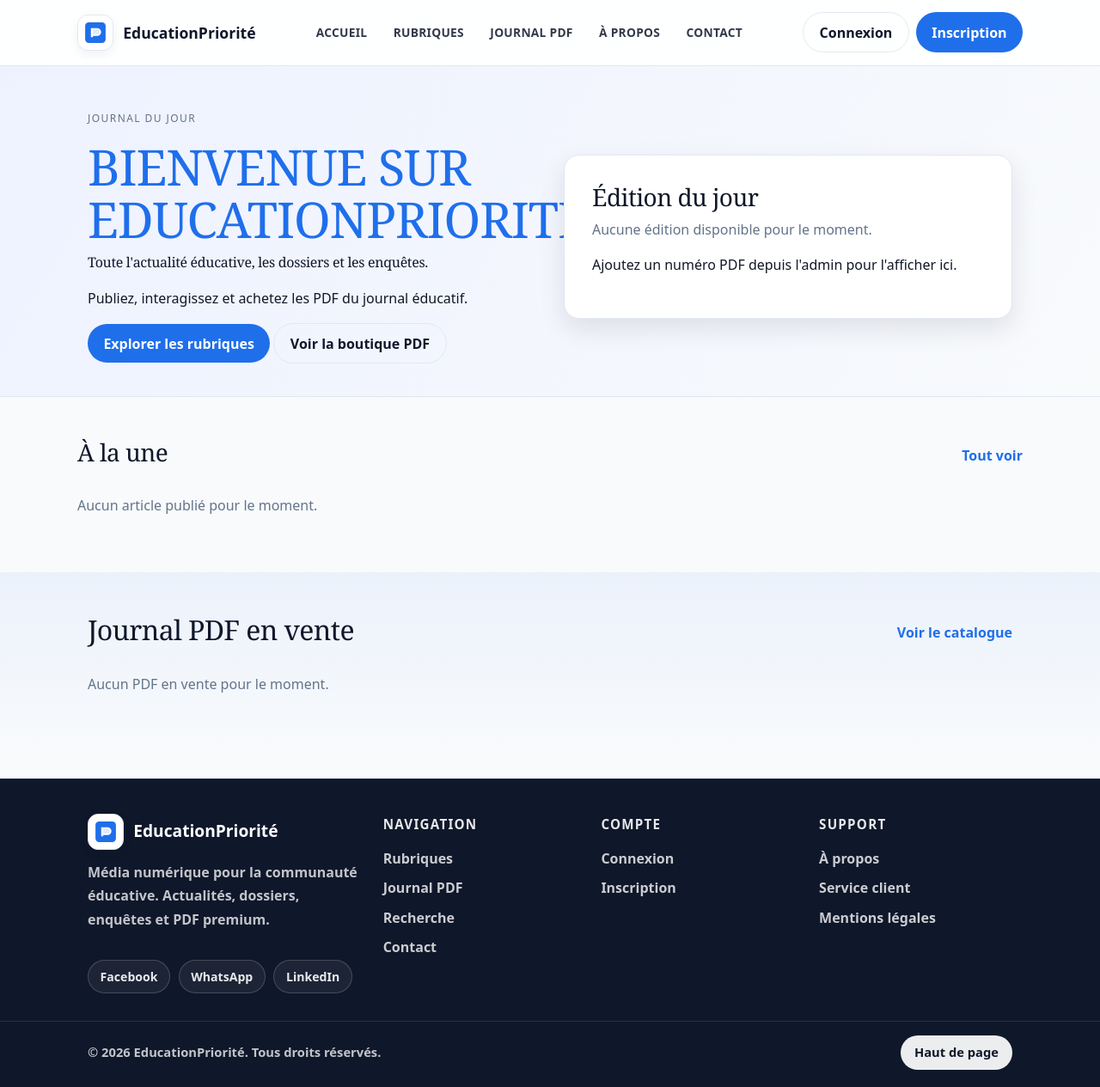
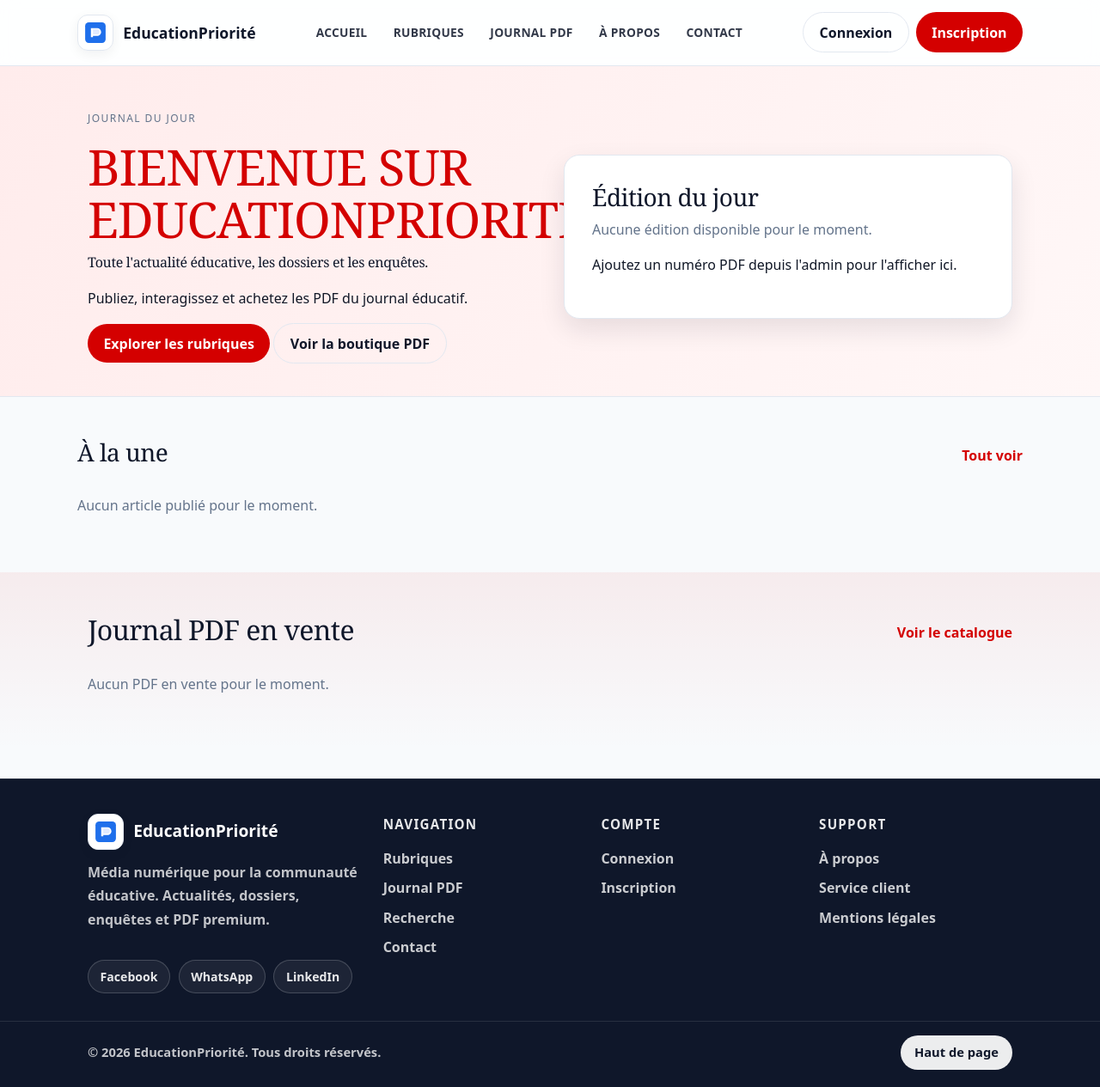
Before and after one commit to T-DEV24/educationpriorit-s, a PHP site: page / in a window 1280 px wide. Shown: the whole page at 86% size. Run offline with PHP 8.4, Linux system fonts and the light colour scheme; data that the repository does not hold is empty.

Commit message:
Align theme colors with journal palette

```diff
--- a/Asset/css/styles.css
+++ b/Asset/css/styles.css
@@ -9,9 +9,9 @@
   color-scheme: light;
 
   /* Brand */
-  --primary: #1f6feb;
-  --primary-600: #195cc7;
-  --primary-100: #e8f0ff;
+  --primary: #d40000;
+  --primary-600: #b00000;
+  --primary-100: #ffe5e5;
 
   /* Neutrals */
   --dark: #0f172a;
@@ -29,7 +29,7 @@
   --shadow-sm: 0 4px 14px rgba(15, 23, 42, 0.06);
   --shadow-md: 0 12px 30px rgba(15, 23, 42, 0.10);
 
-  --ring: 0 0 0 4px rgba(31, 111, 235, 0.18);
+  --ring: 0 0 0 4px rgba(212, 0, 0, 0.18);
   --transition: 160ms ease;
 }
 
@@ -134,7 +134,7 @@ h1,h2,h3,.headline{
 }
 .main-nav a:hover{
   opacity: 1;
-  background: rgba(31,111,235,0.08);
+  background: rgba(212, 0, 0, 0.08);
 }
 
 .header-actions{
@@ -185,7 +185,7 @@ h1,h2,h3,.headline{
    ========================= */
 .hero{
   padding: 3.2rem 0 2.4rem;
-  background: linear-gradient(120deg, #eef2ff, #f8fafc);
+  background: linear-gradient(120deg, #ffecec, #fff7f7);
   border-bottom: 1px solid var(--border);
 }
 .hero-grid{
@@ -222,7 +222,7 @@ h1,h2,h3,.headline{
    ========================= */
 .section{ padding: 3rem 0; }
 .section.alt{
-  background: linear-gradient(180deg, rgba(31,111,235,0.06), transparent);
+  background: linear-gradient(180deg, rgba(212, 0, 0, 0.06), transparent);
 }
 
 .section-header{
@@ -307,15 +307,15 @@ h1,h2,h3,.headline{
   color: var(--dark);
 }
 .btn-outline:hover{
-  border-color: rgba(31,111,235,0.35);
-  background: rgba(31,111,235,0.06);
+  border-color: rgba(212, 0, 0, 0.35);
+  background: rgba(212, 0, 0, 0.06);
 }
 
 .btn-ghost{
   background: transparent;
   color: var(--primary);
 }
-.btn-ghost:hover{ background: rgba(31,111,235,0.08); }
+.btn-ghost:hover{ background: rgba(212, 0, 0, 0.08); }
 
 
 /* =========================
@@ -417,7 +417,7 @@ h1,h2,h3,.headline{
 .form-grid select:focus,
 .search-bar input:focus{
   outline: none;
-  border-color: rgba(31,111,235,0.45);
+  border-color: rgba(212, 0, 0, 0.45);
   box-shadow: var(--ring);
 }
 
```
